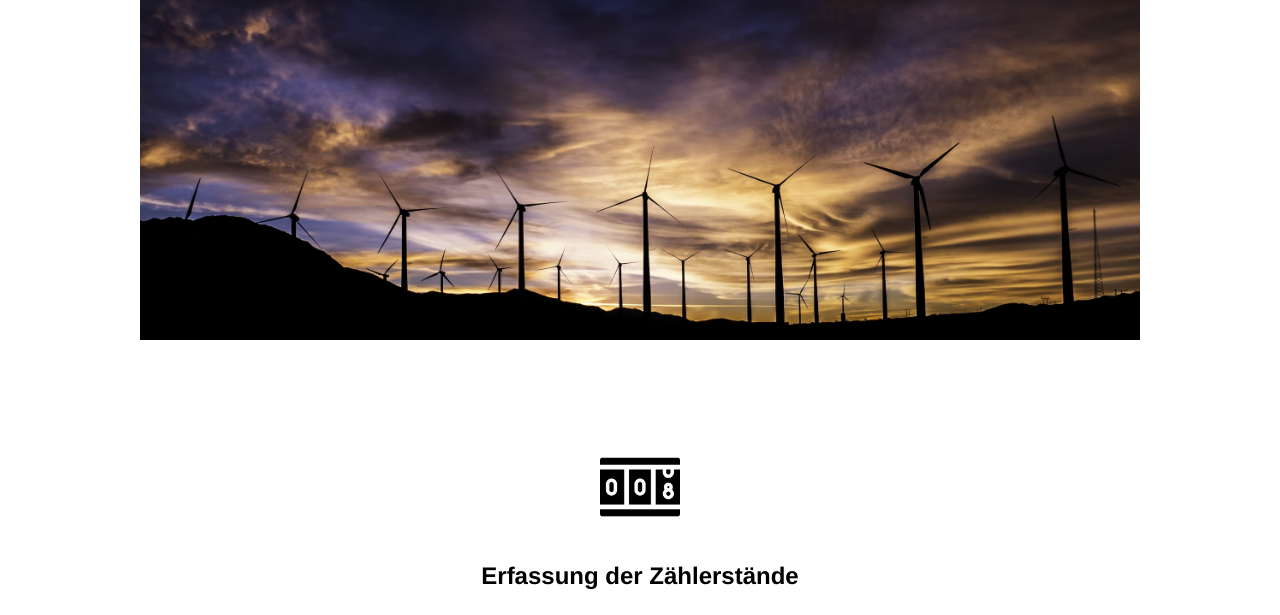
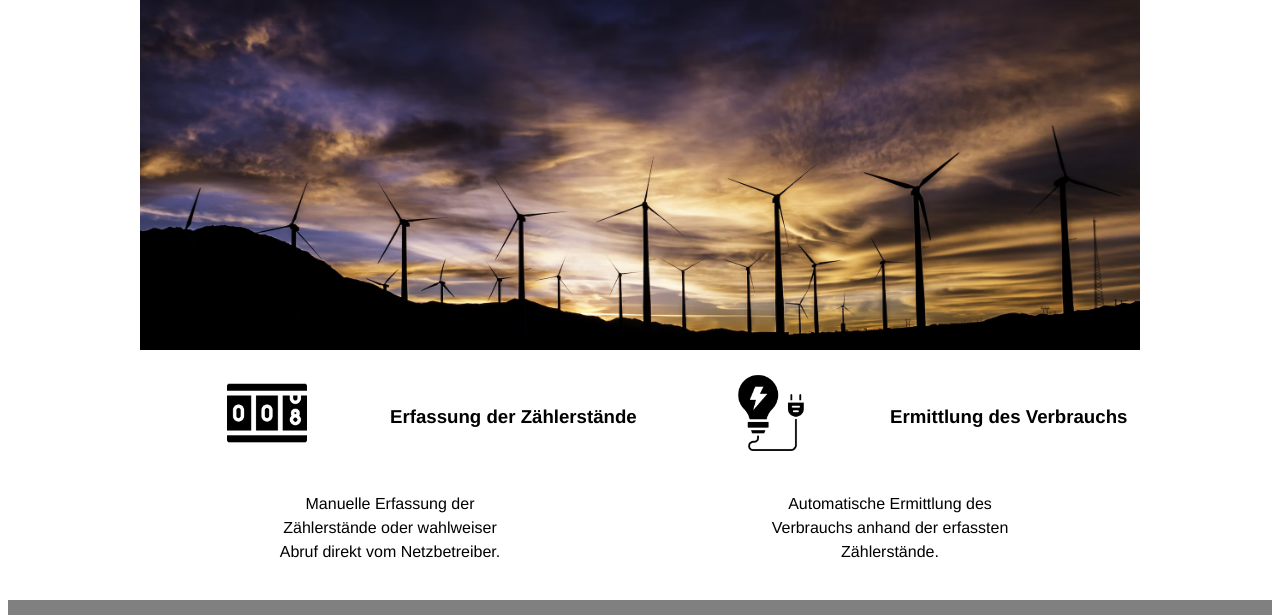
Before and after one commit to Benni-Koecher/baitando-dhbw-web-cxoj55, a website: page index.html in a window 1280 px wide. Shown: the part 104-719 px from the top of the page. Drawn offline with Linux system fonts and the light colour scheme.

Commit message:
2 files modified

```diff
--- a/css/index.css
+++ b/css/index.css
@@ -1,27 +1,40 @@
-.first img {
+.feature-img {
+  margin: 0;
+  margin-top: 10px;
+}
+
+.feature-img img{
   width: 1000px;
 }
 
-.features {
+.feature {
   display: grid;
-  grid-template-columns: auto;
-  grid-gap: 100px;
-  margin: auto;
+  grid-template-columns: 1fr 1fr;
   text-align: center;
 }
 
-.feature img {
+.feature-title {
+  display: grid;
+  grid-template-columns: 1fr 1fr;
+  text-align: center;
+  margin: auto;
+}
+
+
+.feature-description {
+  display:grid;
+  grid-template-columns: 1fr;
+  text-align: center;
+  margin: auto;
+}
+
+.feature-title img{
   height: 80px;
 }
 
-.feature-title {
+.feature-title p{
+  font-size: 14pt;
   font-weight: bold;
-  font-size: 1.5rem;
-  display: grid;
-  grid-template-columns: auto;
+  text-align: center;
+  margin: auto;
 }
-
-.feature-description {
-  display: grid;
-  grid-template-columns: inherit;
-}
--- a/index.html
+++ b/index.html
@@ -21,24 +21,37 @@
 
 <main class="fixed-width features">
 
-  <div class="first img">
+  <div class="feature-img">
     <img src="img/banner.png">
-  </div>
-  <div class="feature ">
-    <img src="img/counter_dark.png">
-    <p class="feature-title feature-description">Erfassung der Zählerstände</p>
-    <p>Manuelle Erfassung der <br> Zählerstände oder wahlweiser <br> Abruf direkt vom Netzbetreiber.</p>
-
   </div>
 
   <div class="feature">
+    <div class="feature-title">
+      <figure>
+        <img src="img/counter_dark.png">
+      </figure>
 
+      <p>
+        Erfassung der Z&auml;hlerst&auml;nde
+      </p>
+    </div>
 
-  <img src="img/energy-consumption_dark.png">
-  <p class="feature-title">Ermittlung des Verbrauchs</p>
-  <p>Automatische Ermittlung des<br> Verbrauchs anhand der erfassten <br>Zählerstände.</p>
+    <div class="feature-title">
+      <figure>
+      <img src="img/energy-consumption_dark.png">
+      </figure>
+      <p>Ermittlung des Verbrauchs</p>
+    </div>
 
+    <div class="feature-description">
+      <p>Manuelle Erfassung der <br> Z&auml;hlerst&auml;nde oder wahlweiser <br> Abruf direkt vom Netzbetreiber.</p>
+    </div>
+
+  <div class="feature-description">
+  <p>Automatische Ermittlung des<br> Verbrauchs anhand der erfassten <br>Z&auml;hlerst&auml;nde.</p>
+  </div>
 </div>
+
 </main>
 <footer>
 <div class="fixed-width footer-area">
```
